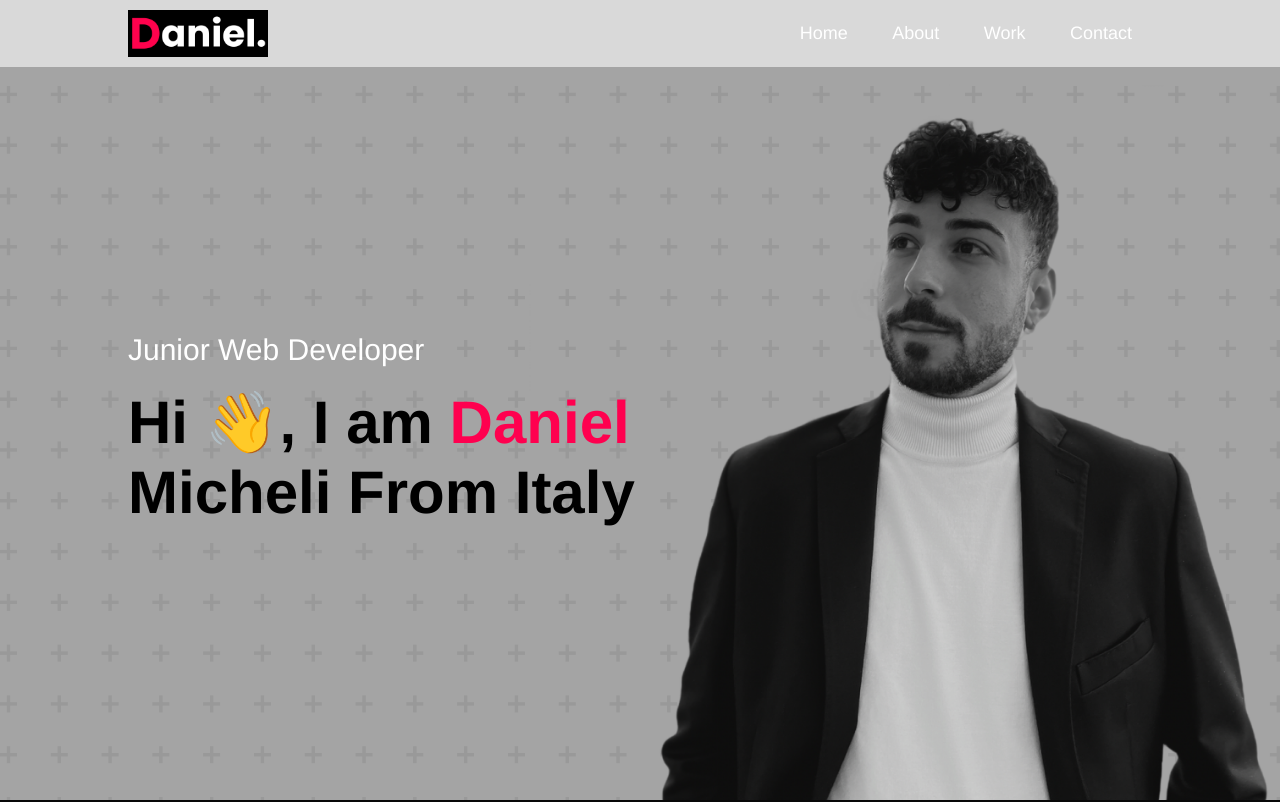
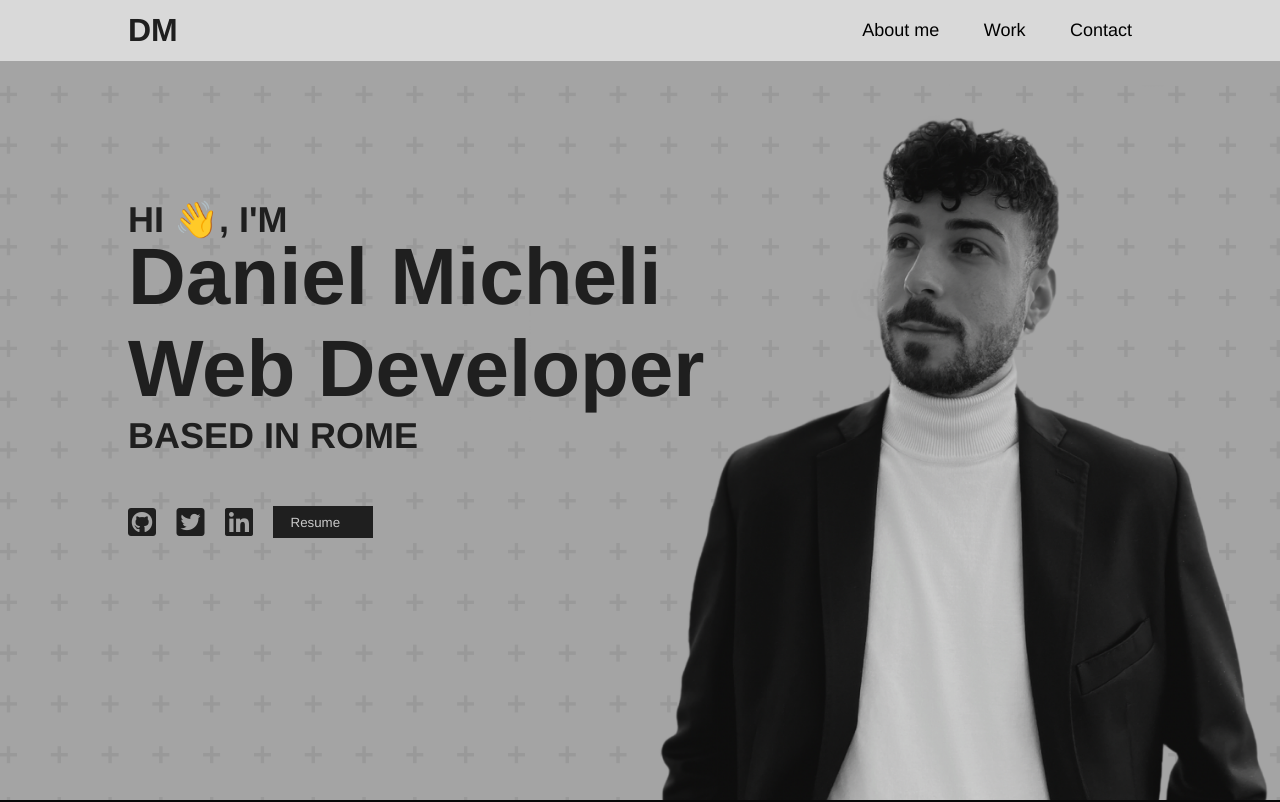
Before and after one commit to BooleanDan/danielmicheli.github.io, a plain HTML site: page index.html in a window 1280 px wide. Shown: the top 802 px of the page. Drawn offline with Linux system fonts and the light colour scheme; a small style sheet from the web is missing.

Commit message:
modifiche grafiche hero box

```diff
--- a/index.html
+++ b/index.html
@@ -10,16 +10,18 @@
         integrity="sha512-...your-sha512-code-here..." crossorigin="anonymous">
 
 
+
+
 </head>
 
 <body>
     <div id="header">
-        <div class="container">
+        <div class="herobox">
             <nav>
-                <img src="images/logo.png" alt="logo" class="logo">
+                <div class="logo"><a href="#header">DM</a></div>
                 <ul id="sidemenu">
-                    <li><a href="#header">Home</a></li>
-                    <li><a href="#about">About</a></li>
+
+                    <li><a href="#about">About me</a></li>
                     <li><a href="#portfolio">Work</a></li>
                     <li><a href="#">Contact</a></li>
                     <i class="fas fa-times" onclick="closemenu()"></i>
@@ -28,8 +30,16 @@
 
             </nav>
             <div class="header-text">
-                <p>Junior Web Developer</p>
-                <h1>Hi 👋, I am <span>Daniel</span> <br> Micheli From Italy </h1>
+                <p>HI 👋, I'M </p>
+                <h1> <span>Daniel</span> Micheli <br>Web Developer</h1>
+                <p>BASED IN ROME</p>
+                <ul id="socialmenu">
+                    <li><a href="#"><i class="fab fa-github-square social"></i></a></li>
+                    <li><a href="#"><i class="fab fa-twitter-square social"></i></a></li>
+                    <li><a href="#"><i class="fab fa-linkedin social"></i></a></li>
+                    <li><button><span>Resume</span></button></li>
+
+                </ul>
             </div>
         </div>
     </div>
@@ -134,6 +144,23 @@
     </script>
 
     <script>
+        document.addEventListener("DOMContentLoaded", function () {
+            var socialIcons = document.querySelectorAll("#socialmenu li .social");
+
+            socialIcons.forEach(function (icon) {
+                icon.addEventListener("mouseenter", function () {
+                    icon.style.transform = "translateY(-5px)";
+                });
+
+                icon.addEventListener("mouseleave", function () {
+                    icon.style.transform = "translateY(0)";
+                });
+            });
+        });
+
+    </script>
+
+    <script>
         var sidemenu = document.getElementById("sidemenu");
 
         function openmenu() {
--- a/style.css
+++ b/style.css
@@ -1,3 +1,5 @@
+@import url('https://fonts.googleapis.com/css2?family=Barlow:wght@100;300;400;500;600;700;800&display=swap');
+
 * {
     margin: 0;
     padding: 0;
@@ -23,7 +25,9 @@ body {
     background-position: center;
 }
 
-.container {}
+.container {
+    padding: 10px 10%;
+}
 
 nav {
     display: flex;
@@ -32,11 +36,30 @@ nav {
     flex-wrap: wrap;
     background-color: #D9D9D9;
     padding: 10px 10%;
+
 }
 
 .logo {
-    width: 140px;
+    color: #1F1F1F;
+    font-family: "Barlow-ExtraBold", Helvetica;
+    font-weight: 800;
+    color: #1f1f1f;
+    font-size: 32px;
+    letter-spacing: 0;
+    line-height: normal;
+    white-space: nowrap;
+    cursor: pointer;
 
+}
+
+.logo a {
+    text-decoration: none;
+    color: #1F1F1F;
+    transition: 1s;
+}
+
+.logo a:hover {
+    color: #f23333;
 }
 
 nav ul li {
@@ -46,7 +69,7 @@ nav ul li {
 }
 
 nav ul li a {
-    color: #fff;
+    color: black;
     text-decoration: none;
     font-size: 18px;
     position: relative;
@@ -56,7 +79,7 @@ nav ul li a::after {
     content: '';
     width: 0;
     height: 3px;
-    background: #ff004f;
+    background: #f23333;
     position: absolute;
     left: 0;
     bottom: -6px;
@@ -68,21 +91,114 @@ nav ul li a:hover::after {
 }
 
 .header-text {
-    margin-top: 20%;
-    font-size: 30px;
+    margin-top: 10%;
     padding: 10px 10%;
+    color: #1F1F1F;
 
 
 }
 
 .header-text h1 {
-    font-size: 60px;
-    margin-top: 20px;
-    color: black;
+
+    margin-top: -10px;
+
+    color: #1F1F1F;
+    font-family: "Barlow-Bold", Helvetica;
+    font-size: 80px;
+    font-style: normal;
+    font-weight: 900;
+    line-height: normal;
 }
 
 .header-text h1 span {
-    color: #ff004f;
+    /*color: white;*/
+}
+
+
+.header-text p {
+    font-family: "Barlow-Bold", Helvetica;
+    font-size: 36px;
+    font-style: normal;
+    font-weight: 600;
+    line-height: normal;
+    letter-spacing: 0;
+
+}
+
+#socialmenu {
+    display: flex;
+
+    align-items: center;
+    margin-top: 4%;
+}
+
+
+
+#socialmenu li {
+    display: inline-block;
+    margin-right: 2%;
+
+    color: #1F1F1F;
+    font-size: 32px;
+
+}
+
+#socialmenu li a {
+    color: #1F1F1F;
+    cursor: pointer;
+    transition: transform 0.2s ease;
+    width: 100%;
+}
+
+#socialmenu li a:hover {
+    transform: translateY(-5px);
+
+}
+
+button {
+    width: 100px;
+    height: 32px;
+    background-color: #1F1F1F;
+    cursor: pointer;
+
+    border: 0;
+    transition: 0.3s;
+    display: inline-block;
+    margin-bottom: 10px;
+
+}
+
+button span {
+    color: #ffffffc2;
+
+    font-family: "Barlow-Bold", Helvetica;
+
+    font-style: normal;
+    font-weight: 500;
+    line-height: normal;
+    transition: 0.3s;
+}
+
+button span::after {
+    content: "➤";
+    margin-left: 5px;
+    opacity: 0;
+    transition: opacity 0.3s ease, margin-left 0.3s ease;
+}
+
+button:hover {
+    background-color: #f23333;
+}
+
+button:hover span {
+    margin-left: -10px;
+}
+
+button:hover span::after {
+    opacity: 1;
+    /* La freccia diventa visibile al passaggio del mouse */
+    margin-left: 5px;
+    /* Regola la distanza tra lo span e la freccia al passaggio del mouse */
 }
 
 
```
